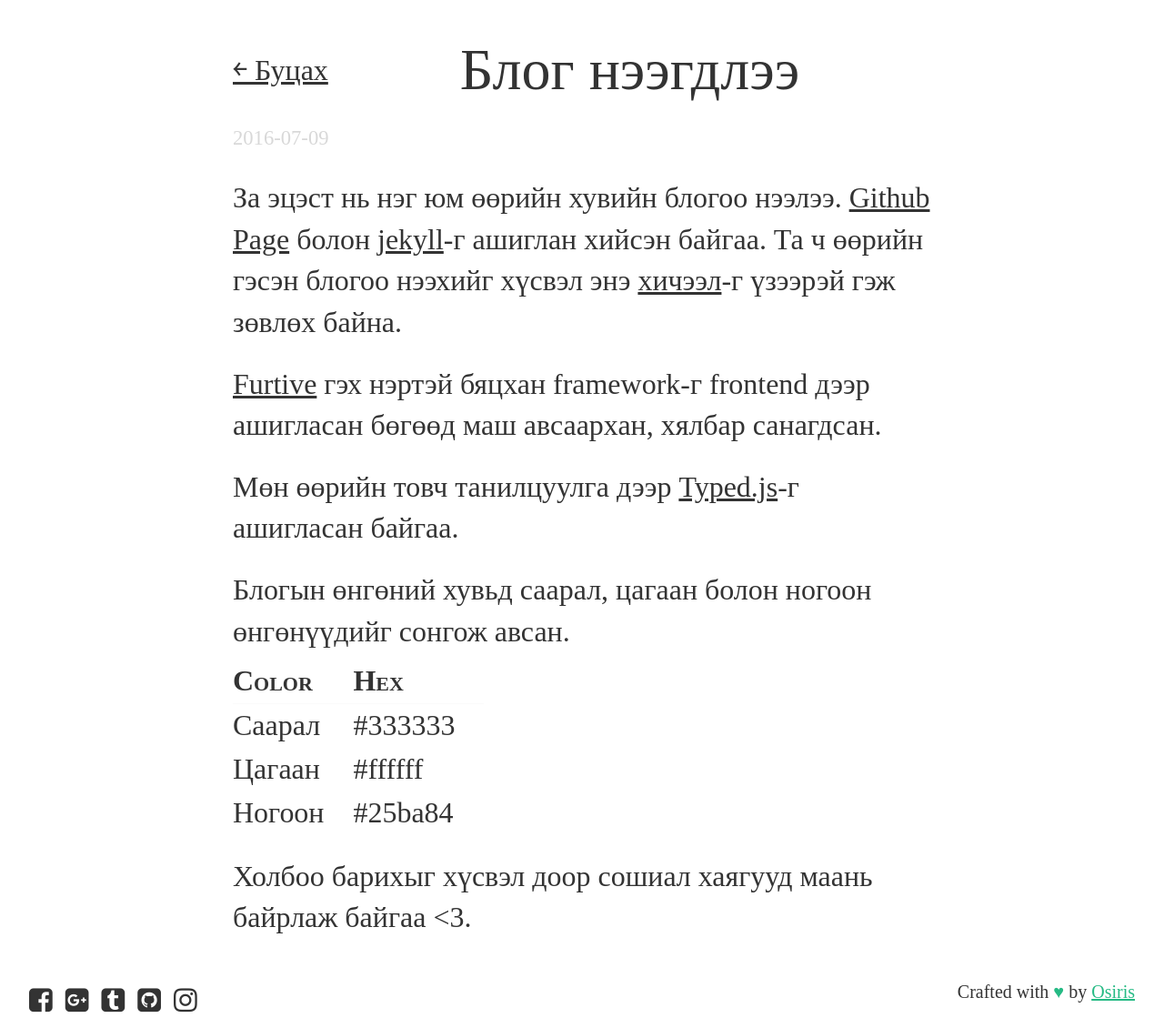
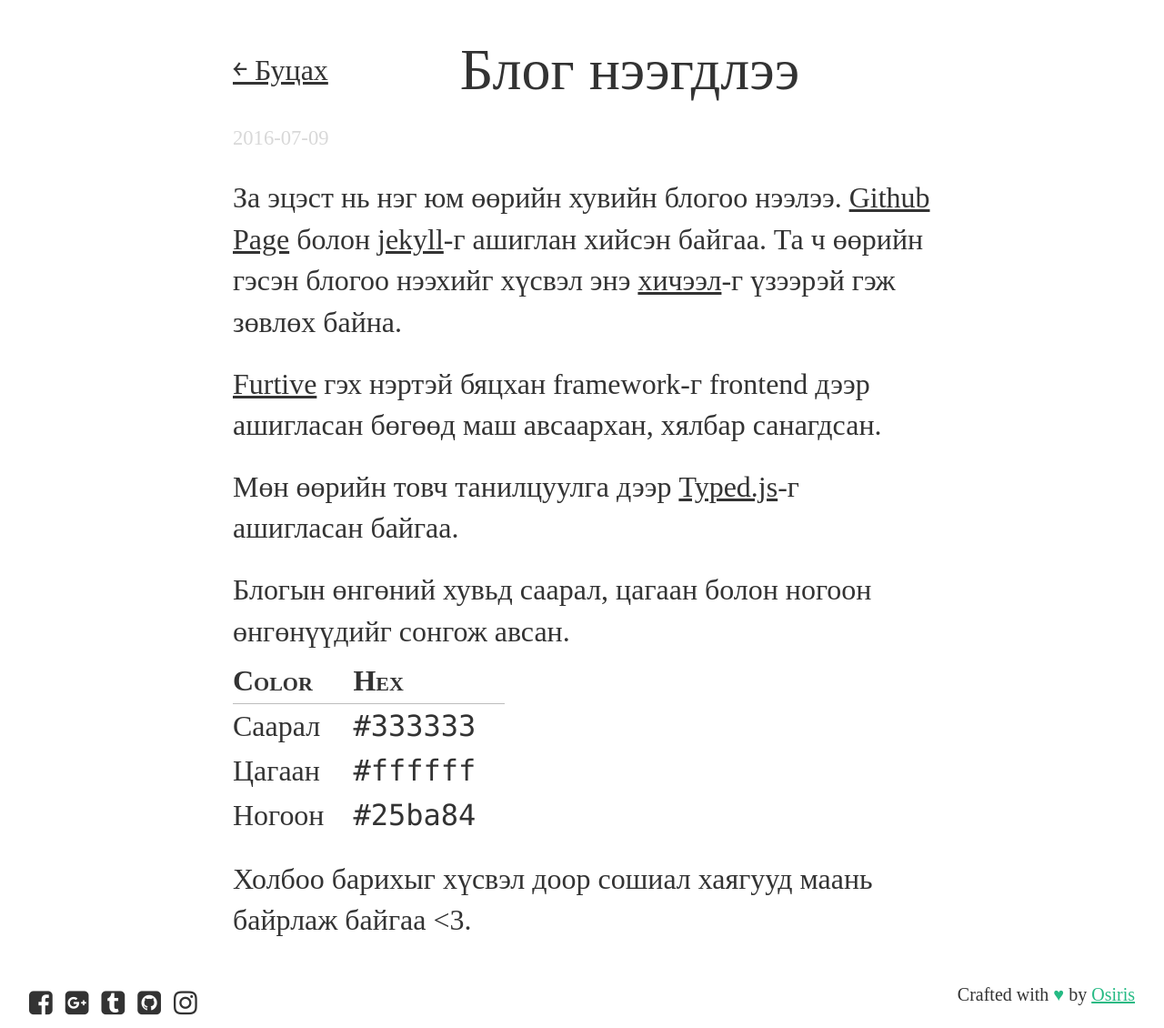
Before and after one commit to Ds3c-ctf-team/enkhee-Osiris.github.io-old, a Jekyll site: the page built from _posts/2016-07-09-blog-launched.md, in a window 1280 px wide. Shown: the whole page at 91% size. Built offline with Jekyll 4.4.1, drawn with Linux system fonts in a browser that asks for light colours; nearby versions of some CDN libraries; some web fonts are replaced.

Commit message:
Update Layout

````diff
--- a/_posts/2016-07-09-blog-launched.md
+++ b/_posts/2016-07-09-blog-launched.md
@@ -13,8 +13,8 @@ date: 2016-07-09
 
 | Color | Hex |
 |------|-----|
-|Саарал|#333333|
-|Цагаан|#ffffff|
-|Ногоон|#25ba84|
+|Саарал|```#333333```|
+|Цагаан|```#ffffff```|
+|Ногоон|```#25ba84```|
 
 Холбоо барихыг хүсвэл доор сошиал хаягууд маань байрлаж байгаа <3.
--- a/css/main.css
+++ b/css/main.css
@@ -25,7 +25,9 @@ a {
     margin: 0;
     line-height: inherit;
 }
-
+table>thead {
+    border-bottom: thin solid rgba(190, 190, 190, 0.99);
+}
 table td,
 table th {
     padding: 0.5rem 2rem 0.5rem 0;
````
